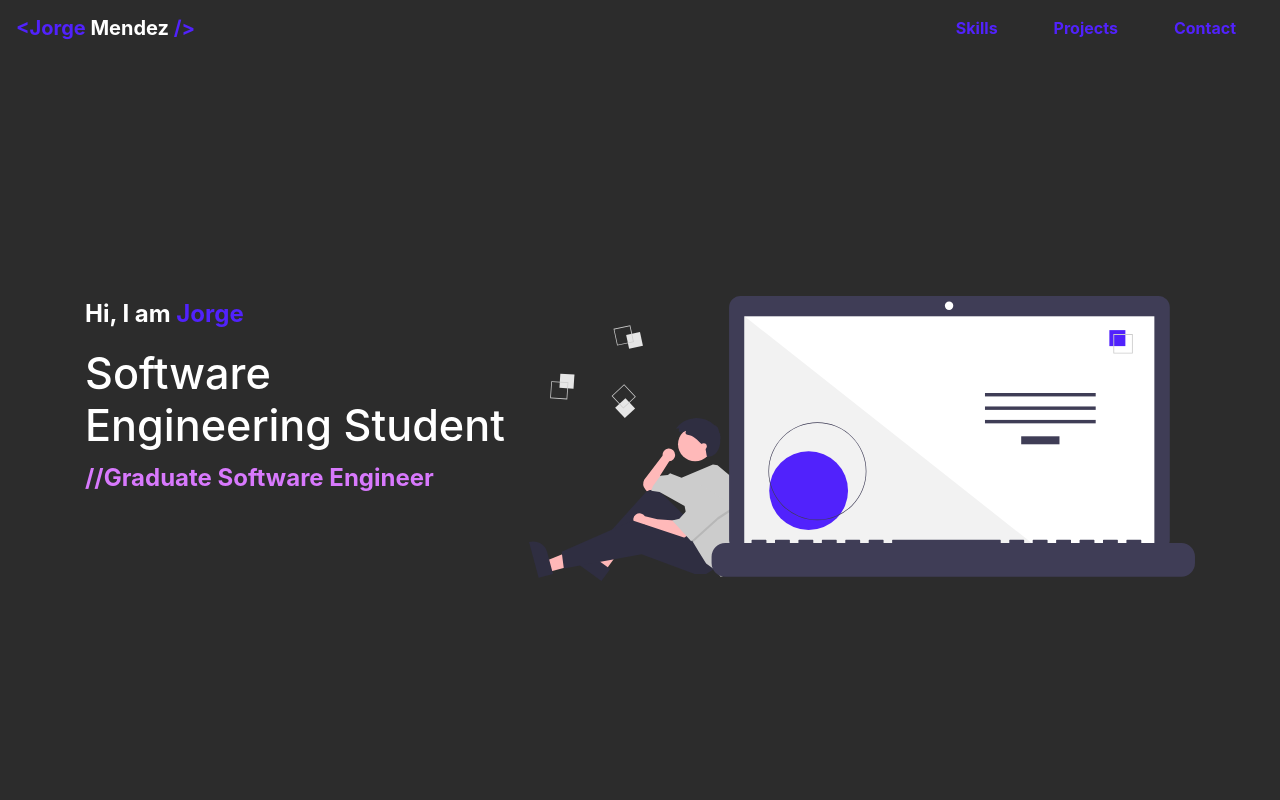
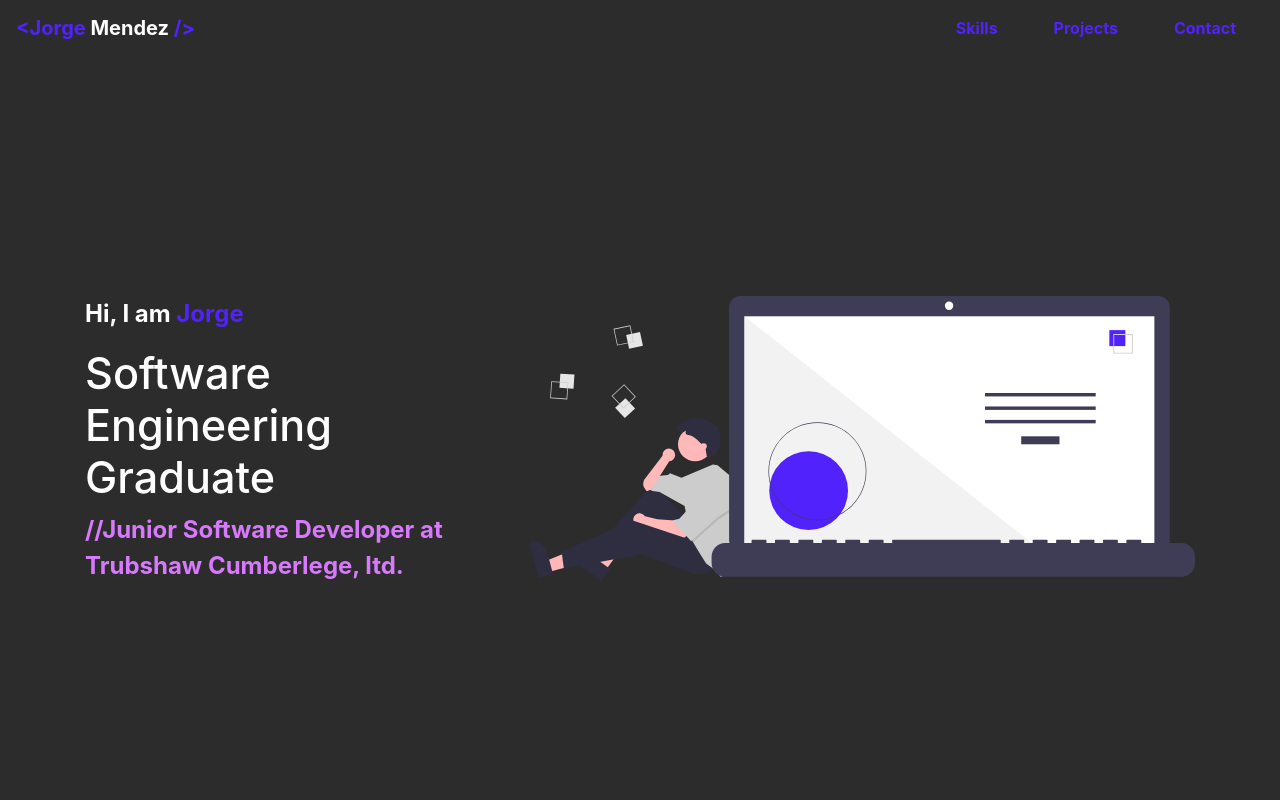
Before and after one commit to Jorgelmh/portfolio, a Next.js app: page / in a window 1280 px wide. Shown: the top 800 px of the page. Built offline with nearby package versions, Linux system fonts and the light colour scheme.

Commit message:
Fix header

```diff
--- a/pages/components/Header.js
+++ b/pages/components/Header.js
@@ -24,8 +24,8 @@ const Header = () => (
         <div className={Styles.site_info_logo + ' container clearfix'}>
             <div className={Styles.site_info}>
                 <p>Hi, I am <span className={Styles.html_color}>Jorge</span></p>
-                <h1>Software Engineering Student</h1>
-                <p className={Styles.comment_style}>//Graduate Software Engineer</p>
+                <h1>Software Engineering Graduate</h1>
+                <p className={Styles.comment_style}>//Junior Software Developer at Trubshaw Cumberlege, ltd.</p>
                 <div className={Styles.social + ' d-flex'}>
                     <a target="_blank" href="https://github.com/Jorgelmh"><i aria-hidden className="fab fa-github" /></a>
                     <a target="_blank" href="https://www.linkedin.com/in/jorgelmh"><i aria-hidden className="fab fa-linkedin" /></a>
```
